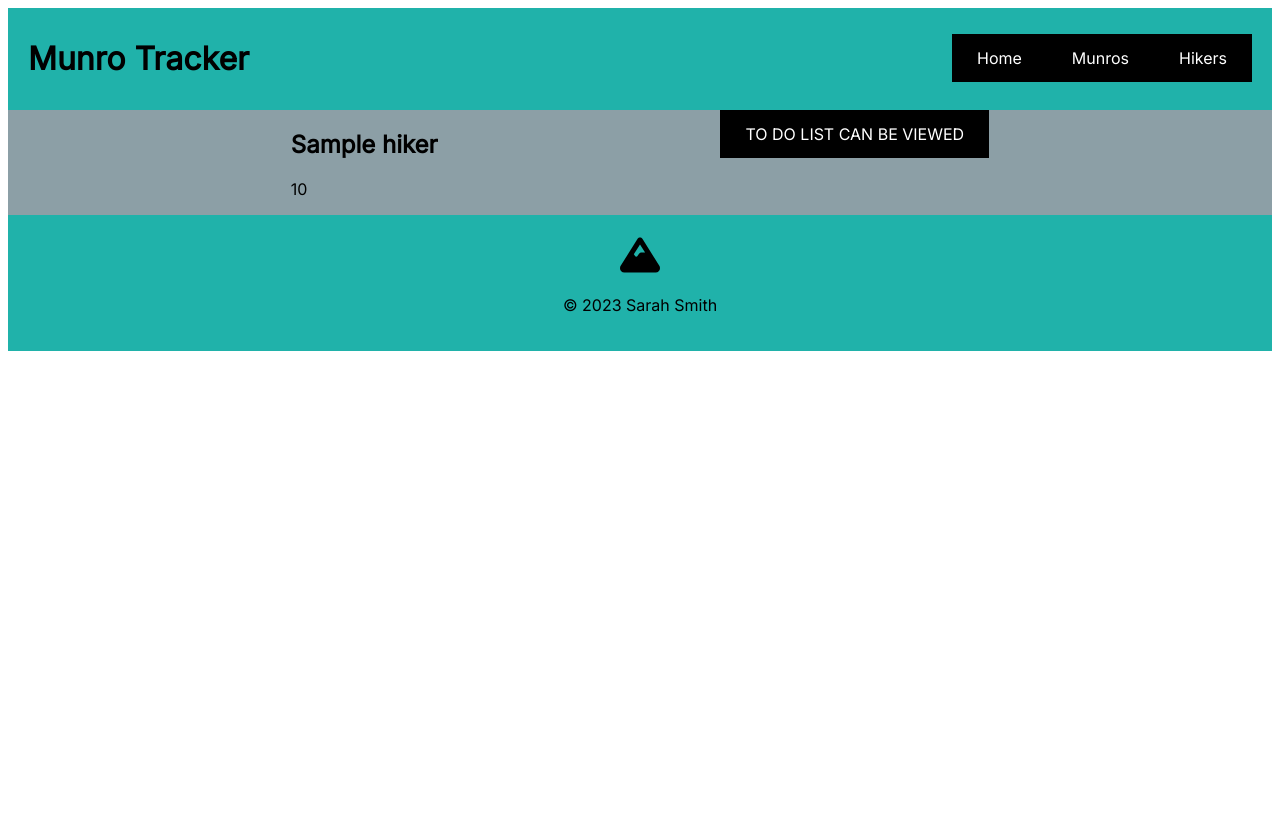
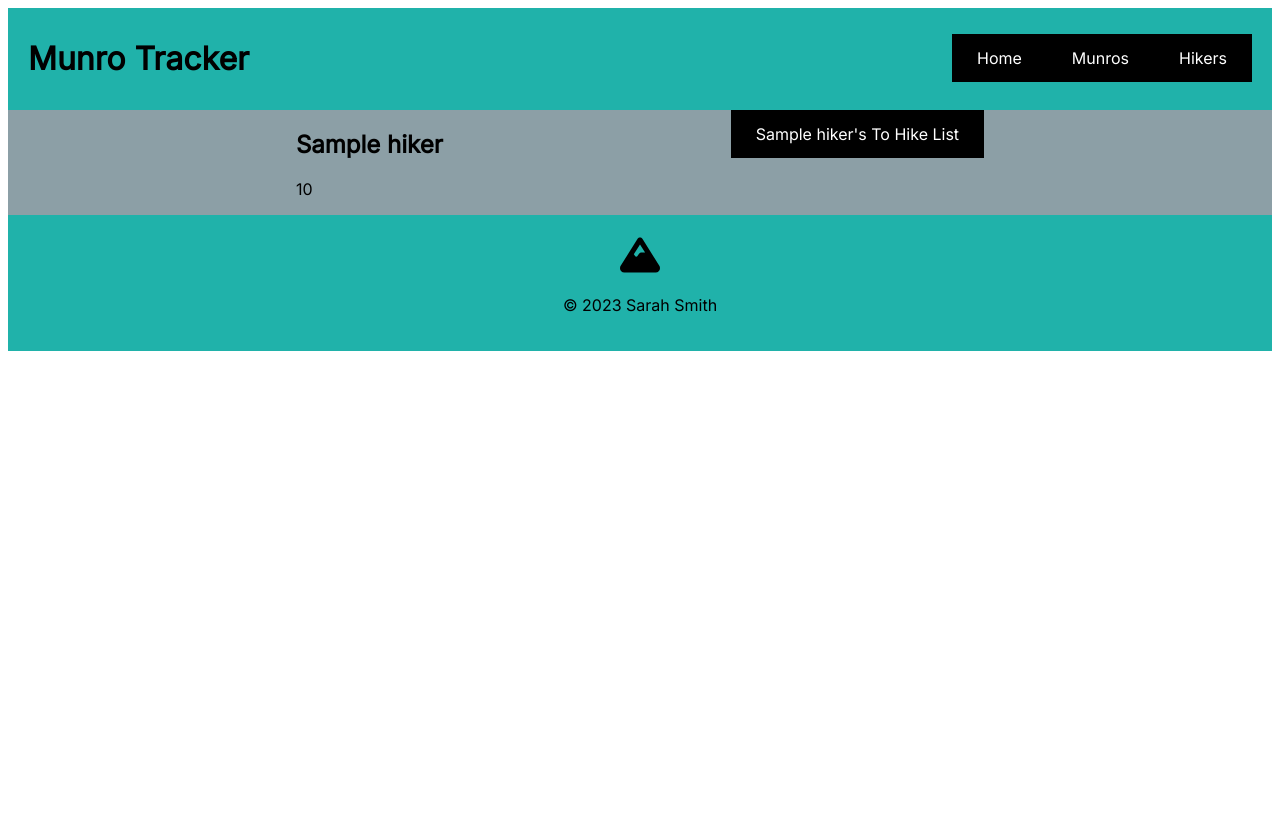
Before and after one commit to sarahvii/munromate-python, a Flask app: page /hikers/1 in a window 1280 px wide. Run offline with Flask 3, Linux system fonts and the light colour scheme; a database or web service that is not in the repository returns one stand-in record (values such as "Sample title"); some libraries are stand-ins or nearby versions.

Commit message:
todos can be checked off :)

```diff
--- a/controllers/hiker_controller.py
+++ b/controllers/hiker_controller.py
@@ -68,6 +68,12 @@ def select_munro(hiker_id):
     todo_repository.save(todo)
     return redirect(f"/hikers/{ hiker_id }/todo")
 
+@hikers_blueprint.route('/hikers/<hiker_id>/todo/<todo_id>/completed', methods=['POST'])
+def complete_todo(hiker_id, todo_id):
+    todo_object = todo_repository.select(todo_id)
+    todo_object.mark_complete()
+    todo_repository.update(todo_object)
+    return redirect(f"/hikers/{ hiker_id }/todo")
 
 # def select_munro_todo(hiker_id):
 #     select_munro_id = request.form['selected_munro']
--- a/repositories/hiker_repository.py
+++ b/repositories/hiker_repository.py
@@ -55,6 +55,6 @@ def todos(hiker):
     for row in results:
         hiker = select(row['hiker_id'])
         munro = munro_repository.select(row['munro_id'])
-        todo = Todo(hiker, munro, row['id'])
+        todo = Todo(hiker, munro, row['completed'], row['id'])
         todos.append(todo)
     return todos
--- a/templates/hikers/hiker.html
+++ b/templates/hikers/hiker.html
@@ -6,7 +6,7 @@
    <p>{{ hiker.age }}</p>
 </div>
 <div>
-    <a href="/hikers/{{ hiker.id }}/todo">TO DO LIST CAN BE VIEWED</a>
+    <a href="/hikers/{{ hiker.id }}/todo">{{ hiker.name }}'s To Hike List</a>
 </div>
 {% endblock %}
 </article>
--- a/templates/todos/todo.html
+++ b/templates/todos/todo.html
@@ -13,7 +13,11 @@
                 {% if todo.completed == True %}
                     <i class="fa fa-check fa-2x" style="color:green" aria-hidden="true"></i>
                 {% else %}
-                    <i class="fa fa-times fa-2x" aria-hidden="true"></i>
+
+                    <form action="/hikers/{{ hiker.id }}/todo/{{ todo.id }}/completed" method="POST">
+                        <button type="submit"><i class="fa fa-times fa-2x" aria-hidden="true"></i></button>
+
+                    </form>
                 {% endif %}
             </div>
         {% endfor %}
```
Also changed, not shown: repositories/todo_repository.py (+18 -0 lines).
